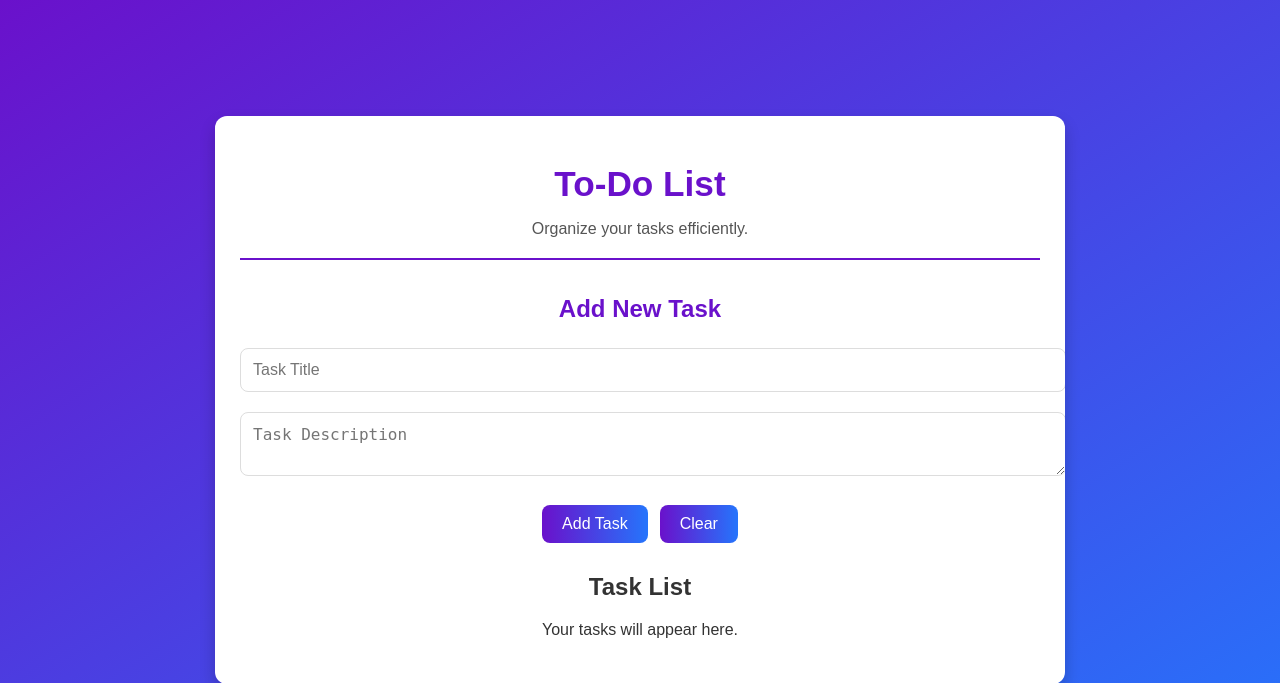
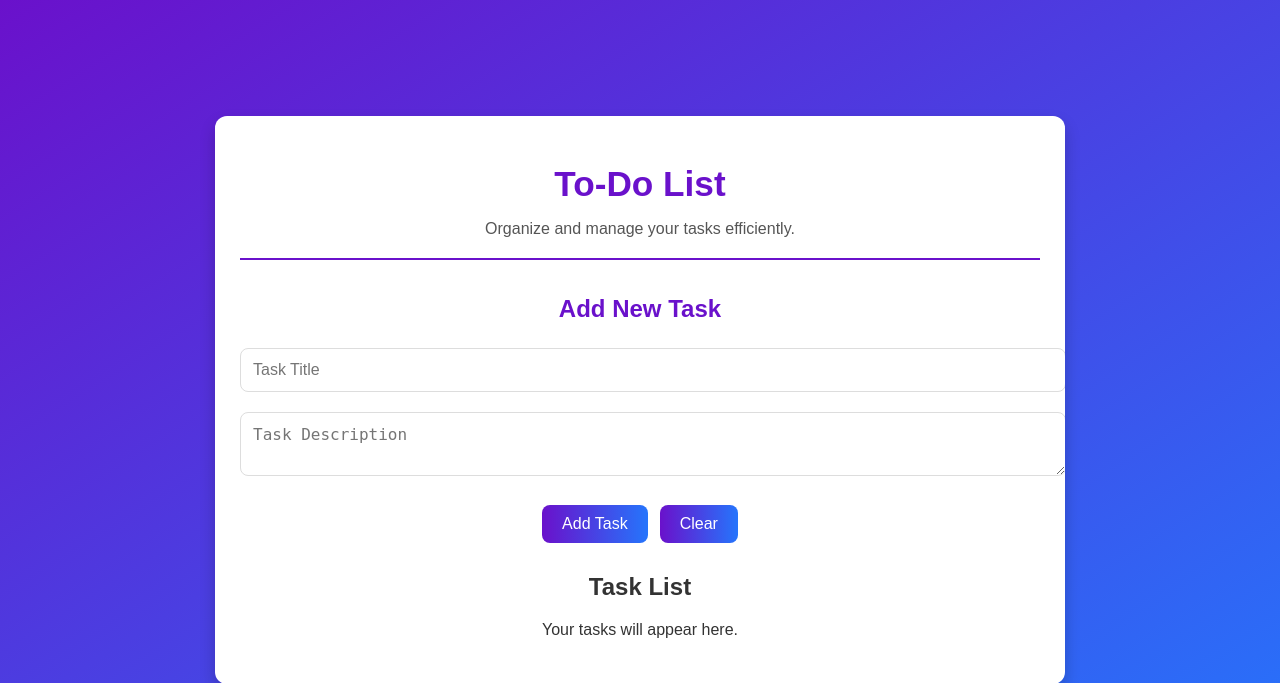
Before and after one commit to Harshhrp2511/Compozent-Tasks, a Python web app: template API Development Task Using Flask/templates/index.html in a window 1280 px wide. Shown: the top 683 px of the page. Run offline with Jinja, Linux system fonts and the light colour scheme; the template is opened without the code that fills it, so the values that code supplies are empty.

```diff
--- a/API Development Task Using Flask/templates/index.html
+++ b/API Development Task Using Flask/templates/index.html
@@ -10,10 +10,9 @@
     <div class="container">
         <header>
             <h1>To-Do List</h1>
-            <p>Organize your tasks efficiently.</p>
+            <p>Organize and manage your tasks efficiently.</p>
         </header>
 
-        <!--Form-->
         <section id="task-form">
             <h2>Add New Task</h2>
             <input type="text" id="task-title" placeholder="Task Title">
@@ -24,7 +23,6 @@
             </div>
         </section>
 
-        <!--List-->
         <section id="task-list">
             <h2>Task List</h2>
             <p>Your tasks will appear here.</p>
```
